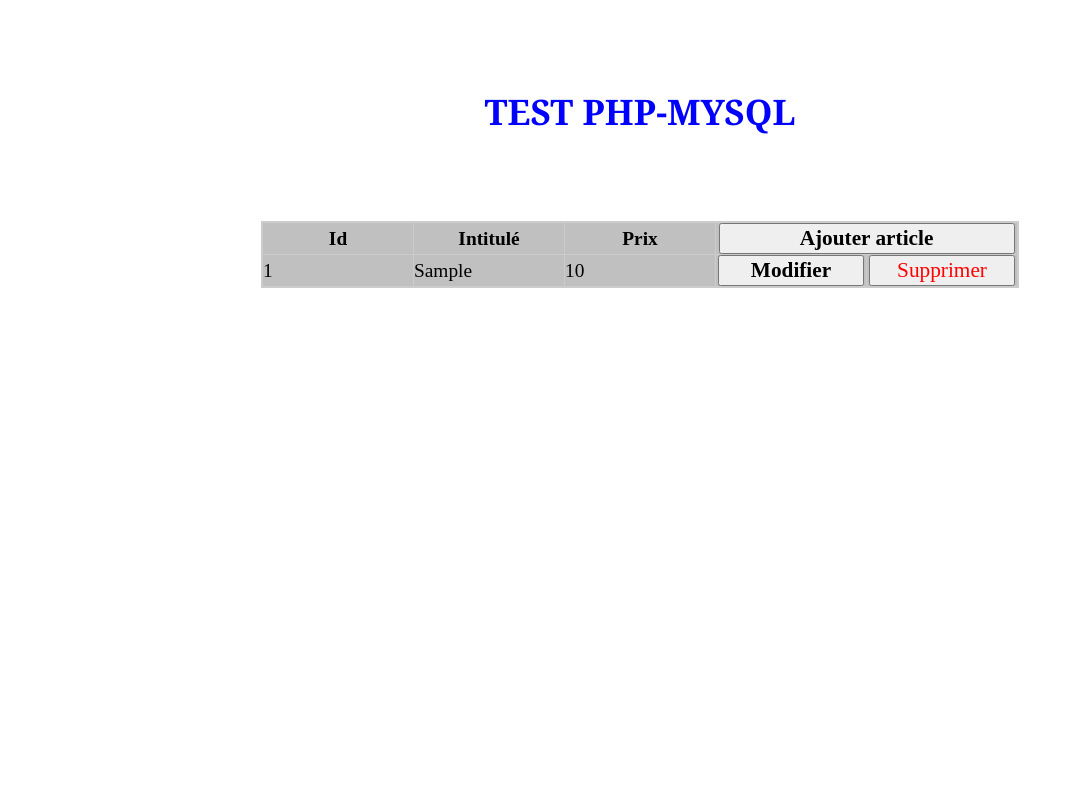
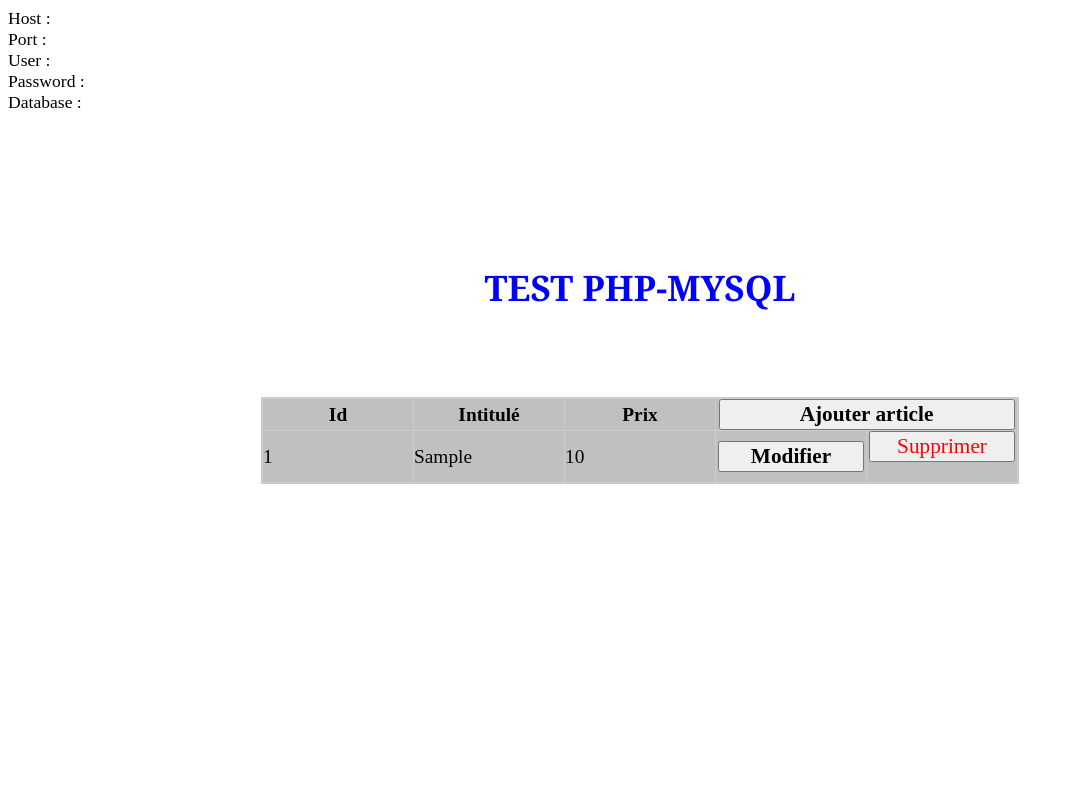
Before and after one commit to Tokyntsoa/dbPhpMysql, a PHP site: page /index.php in a window 1280 px wide. Shown: the whole page, without its empty margins (0-1073 px from the left). Run offline with PHP 8.4, Linux system fonts and the light colour scheme; tables that the repository leaves empty or names only in its code hold one stand-in row (values such as "Sample post").

Commit message:
Update pdo.php

```diff
--- a/pdo.php
+++ b/pdo.php
@@ -4,8 +4,6 @@
 	$dbuser = getenv("MYSQL_USER");
 	$dbname = getenv("MYSQL_DATABASE");
 	$dbpwd = getenv("MYSQL_ROOT_PASSWORD");
-
-	/*$dsn = 'mysql:dbname='.$dbname.';host='.$dbhost.';port='.$dbport;
 
 	echo " Host : ".$dbhost."<br/>";
 	echo " Port : ".$dbport."<br/>";
@@ -15,10 +13,9 @@
 
 	echo "<br/><br/><br/>";
 
-	*/
 	try{
-		//$bdd = new PDO($dsn,$dbuser, $dbpwd);
-		$bdd = new PDO('mysql:host=172.30.190.14:3306;dbname=mabase','mysql','mysql');
+		$bdd = new PDO('mysql:host='.$dbhost.':'.$dbport.';dbname='.$dbname,$dbuser,$dbpwd);
+		//$bdd = new PDO('mysql:host=172.30.190.14:3306;dbname=mabase','mysql','mysql');
 	}catch (Exception $ex){
 		die('Erreur sur la base : '.$ex->getMessage());
 	}
```
